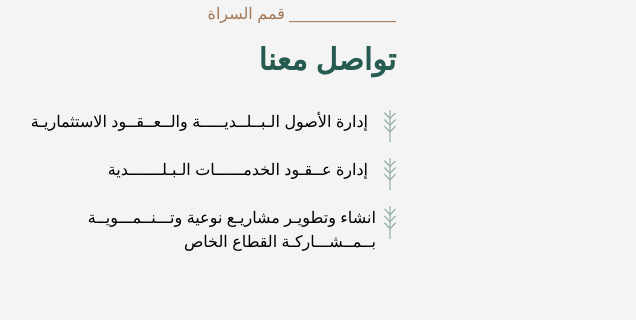
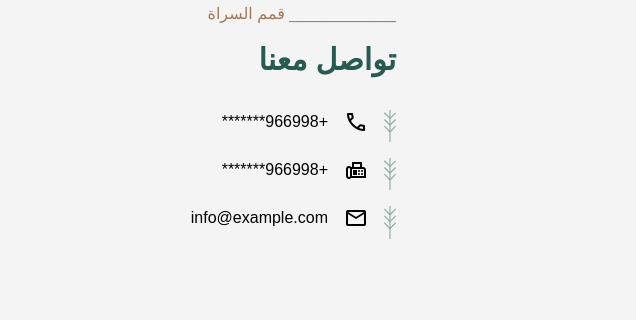
Before and after one commit to Moayad7/assart, a plain HTML site: page contact.html in a window 1280 px wide. Shown: the part 174-494 px from the top of the page, 644-1280 px from the left. Drawn offline with nearby package versions, Linux system fonts and the light colour scheme; a web font is replaced by a local one.

Commit message:
Update contact.html

```diff
--- a/contact.html
+++ b/contact.html
@@ -99,27 +99,30 @@
                         <div class=" py-4 space-y-4">
                             <div class="flex">
                             <span ><img class="w-3 me-4 opacity-50" src="assets/icon-04.svg" width="100%" height="100%" alt=""></span>
+                            <span class="ms-4 material-symbols-outlined">
+                                phone
+                            </span>
                                 <p>
-                                    إدارة الأصول
-                                    الـبــلــديـــــة
-                                    والــعــقــود
-                                    الاستثماريـة                                </p>
+                                    +966998*******
+                                </p>
                             </div>
                             <div class="flex">
                             <span ><img class="w-3 me-4 opacity-50" src="assets/icon-04.svg" width="100%" height="100%" alt=""></span>
+                            <span class="ms-4 material-symbols-outlined">
+                                fax
+                            </span>
                                 <p>
-                                    إدارة عــقـود
-                                    الخدمــــــات
-                                    الـبـلـــــــدية                                </p>
+                                    +966998*******
+                                </p>
                             </div>
                             <div class="flex">
                             <span ><img class="w-3 me-4 opacity-50" src="assets/icon-04.svg" width="100%" height="100%" alt=""></span>
+                            <span class="ms-4 material-symbols-outlined">
+                                email
+                            </span>
                                 <p>
-                                    انشاء وتطويـر
-                                    مشاريـع نوعية
-                                    وتـــنــمـــويــة
-                                    بــمــشـــاركـة
-                                    القطاع الخاص                                </p>
+                                    info@example.com
+                                </p>
                             </div>
                         </div>
 
@@ -135,7 +138,7 @@
                 <div class="grid pb-16">
                     <div class=" relative p-8">
 
-                        <h1 class="text-3xl font-bold text-[#255b51] py-4"> لنبقى على تواصل </h1>
+                        <h1 class="lg:text-3xl font-bold text-[#255b51] py-4"> لنبقى على تواصل </h1>
                         <!-- <p class="text-lg font-light text-[#255b51] py-2 w-auto lg:w-2/3">
 
                         </p> -->
```
